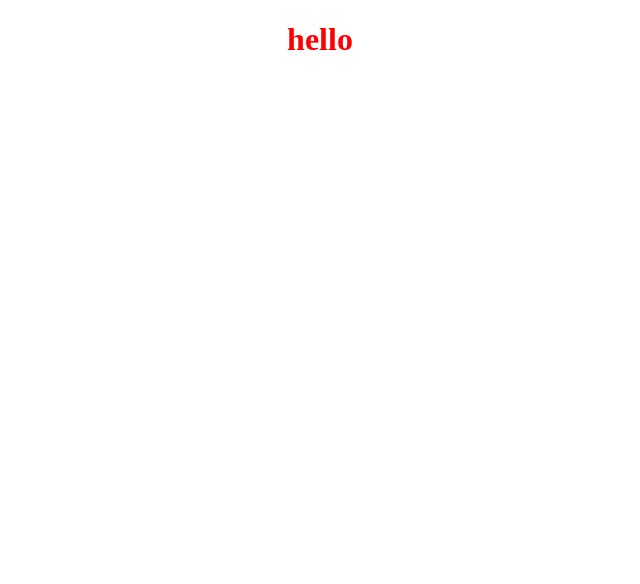
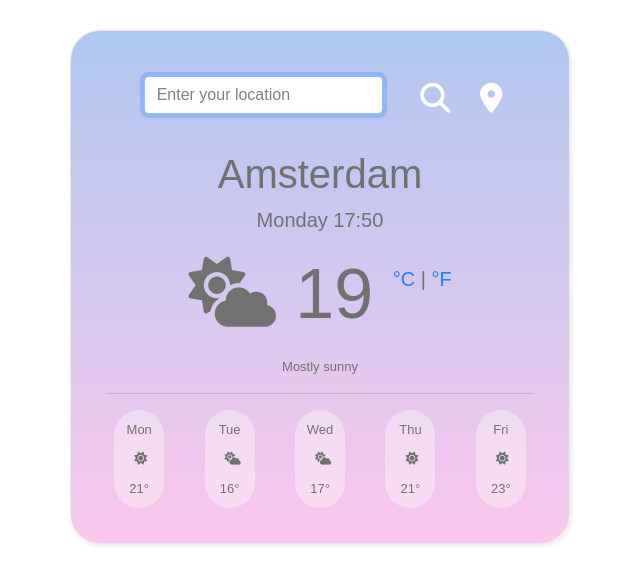
Before and after one commit to Talia-codes/my-weather-app, a plain HTML site: page index.html in a window 1280 px wide. Shown: the whole page, without its empty margins (320-960 px from the left). Drawn offline with nearby package versions, Linux system fonts and the light colour scheme; no server answers.

Commit message:
Moved weather project into folder

```diff
--- a/index.html
+++ b/index.html
@@ -4,11 +4,130 @@
     <meta charset="UTF-8" />
     <meta http-equiv="X-UA-Compatible" content="IE=edge" />
     <meta name="viewport" content="width=device-width, initial-scale=1.0" />
-    <title>Document</title>
-    <link rel="stylesheet" href="style.css" />
+    <script src="https://cdn.jsdelivr.net/npm/axios/dist/axios.min.js"></script>
+    <link
+      href="https://cdn.jsdelivr.net/npm/bootstrap@5.0.0-beta3/dist/css/bootstrap.min.css"
+      rel="stylesheet"
+      integrity="sha384-eOJMYsd53ii+scO/bJGFsiCZc+5NDVN2yr8+0RDqr0Ql0h+rP48ckxlpbzKgwra6"
+      crossorigin="anonymous"
+    />
+    <link rel="stylesheet" href="src/style.css" />
+
+    <title>Weather app 🌞</title>
   </head>
   <body>
-    <h1>hello</h1>
+    <div class="container">
+      <div class="weather-app-wrapper">
+        <div class="weather-app">
+
+            <p>
+            <div class="row">
+              <div class="col-1">
+                </div>
+              <div class="col-7">
+                <div class="mb-3">
+                  <form id="search-city">
+                  <input
+                    type="text"
+                    class="form-control"
+                    placeholder="Enter your location"
+                    autofocus="on"
+                    id="city-input"
+                  />
+
+                </div>
+              </div>
+                  <div class="col-4">
+                <button type="submit" class="btn" id="search-button">
+                <i class="fas fa-search" aria-hidden="true" value="search"></i>
+                </button>
+
+                 <button type="button" class="btn" id="current-location-button">
+                <i class="fas fa-map-marker-alt" aria-hidden="true" value="search"></i>
+                </button>
+                                  </form>
+                </div>
+              </div>
+            </p>
+
+
+          <h1>
+            Amsterdam
+                      </h1>
+          <h2 id="date">
+
+          </h2>
+                      <p>
+          <span class="weather-icon">
+            <i class="fas fa-cloud-sun"></i>
+          </span>
+            <span class="temperature" id="temperature">
+              19
+          </span>
+          <span class="degrees">
+            <a href="#" id="celcius-link">°C</a>  |
+            <a href="#" id="fahrenheit-link">°F</a>
+          </span>
+          </p>
+          <p>
+          <span class="weather-description" id="weather-description">
+          Mostly sunny
+          </span>
+          </p>
+          <hr />
+
+  <div class="row">
+  <div class="col d-flex justify-content-center">
+  <div class="day-background1">
+  Mon
+  <p>
+  <i class="fas fa-sun"></i>
+  </p>
+  21°
+</div>
+  </div>
+ <div class="col d-flex justify-content-center">
+<div class="day-background1">
+  Tue
+  <p>
+  <i class="fas fa-cloud-sun"></i>
+  </p>
+  16°
+</div>
+  </div>
+    <div class="col d-flex justify-content-center">
+<div class="day-background1">
+  Wed
+  <p>
+  <i class="fas fa-cloud-sun"></i>
+  </p>
+  17°
+</div>
+  </div>
+    <div class="col d-flex justify-content-center">
+<div class="day-background1">
+  Thu
+  <p>
+  <i class="fas fa-sun"></i>
+  </p>
+  21°
+</div>
+  </div>
+    <div class="col d-flex justify-content-center">
+<div class="day-background1">
+  Fri
+  <p>
+  <i class="fas fa-sun"></i>
+  </p>
+  23°
+</div>
+  </div>
+  </div>
+        </div>
+      </div>
+      <footer>
+      </footer>
+     <script src="src/script.js"></script>
+   <script src="https://kit.fontawesome.com/2aa33b1e7f.js" crossorigin="anonymous"></script>
   </body>
-  <script src="script.js"></script>
 </html>
--- /dev/null
+++ b/src/script.js
@@ -0,0 +1,93 @@
+function showTemperature(response) {
+  console.log(response.data);
+  let temperature = Math.round(response.data.main.temp);
+  let h1 = document.querySelector("h1");
+  h1.innerHTML = `${response.data.name}`;
+  let displayTemp = `${temperature}`;
+  let temp = document.querySelector("#temperature");
+  temp.innerHTML = `${displayTemp}`;
+  document.querySelector("#weather-description").innerHTML =
+    response.data.weather[0].main;
+}
+
+function retrievePosition(position) {
+  let apiKey = "5f472b7acba333cd8a035ea85a0d4d4c";
+  let units = "metric";
+  let lat = position.coords.latitude;
+  let lon = position.coords.longitude;
+  let apiUrl = `https://api.openweathermap.org/data/2.5/weather?lat=${lat}&lon=${lon}&units=${units}&appid=${apiKey}`;
+
+  axios.get(apiUrl).then(showTemperature);
+}
+function getLocation() {
+  navigator.geolocation.getCurrentPosition(retrievePosition);
+}
+
+let pin = document.querySelector("#current-location-button");
+pin.addEventListener("click", getLocation);
+
+function searchCity(city) {
+  let apiKey = "5f472b7acba333cd8a035ea85a0d4d4c";
+  let units = "metric";
+  let apiUrl = `https://api.openweathermap.org/data/2.5/weather?q=${city}&appid=${apiKey}&units=${units}`;
+  axios.get(apiUrl).then(showTemperature);
+}
+
+function handleSubmit(event) {
+  event.preventDefault();
+  let city = document.querySelector("#city-input").value;
+  searchCity(city);
+}
+
+let searchInput = document.querySelector("#search-city");
+searchInput.addEventListener("submit", handleSubmit);
+
+let now = new Date();
+let days = [
+  "Sunday",
+  "Monday",
+  "Tuesday",
+  "Wednesday",
+  "Thursday",
+  "Friday",
+  "Saturday",
+];
+let day = days[now.getDay()];
+
+function formatDate() {
+  return formattedDate;
+}
+
+let hours = now.getHours();
+if (hours < 10) {
+  hours = `0${hours}`;
+}
+let minutes = now.getMinutes();
+if (minutes < 10) {
+  minutes = `0${minutes}`;
+}
+let formattedDate = `${day} ${hours}:${minutes}`;
+
+let h2 = document.querySelector("#date");
+h2.innerHTML = formatDate(new Date());
+
+function showFahrenheit(event) {
+  event.preventDefault();
+  let temperatureElement = document.querySelector("#temperature");
+  let temperature = temperatureElement.innerHTML;
+  temperatureElement.innerHTML = Math.round((temperature * 9) / 5 + 32);
+}
+
+function showCelcius(event) {
+  event.preventDefault();
+  let temperatureElement = document.querySelector("#temperature");
+  temperatureElement.innerHTML = 19;
+}
+
+let fahrenheit = document.querySelector("#fahrenheit-link");
+fahrenheit.addEventListener("click", showFahrenheit);
+
+let celcius = document.querySelector("#celcius-link");
+celcius.addEventListener("click", showCelcius);
+
+searchCity("Amsterdam");
--- /dev/null
+++ b/src/style.css
@@ -0,0 +1,75 @@
+.weather-app-wrapper {
+  display: block;
+  max-width: 500px;
+  margin: 30px auto;
+  font-family: "Montserrat", sans-serif;
+  font-size: 13px;
+}
+.weather-app {
+  padding: 35px;
+  border: 1px solid #e7e7e7;
+  border-radius: 30px;
+  background-image: linear-gradient(to top, #fbc2eb 0%, #a6c1ee 100%);
+  opacity: 0.9;
+  box-shadow: 2px 2px 5px #e7e7e7;
+  color: #616161;
+}
+
+.day-background1 {
+  text-align: center;
+  padding: 10px;
+  max-width: 50px;
+  border-radius: 25px;
+  background-color: #ffffff60;
+  color: #616161;
+}
+.fa-search {
+  color: #fff;
+  font-size: 30px;
+}
+
+.fa-map-marker-alt {
+  color: #fff;
+  font-size: 30px;
+}
+
+h1 {
+  text-align: center;
+  padding: 10px;
+  margin: 0px auto;
+}
+
+h2 {
+  text-align: center;
+  font-size: 20px;
+}
+
+a {
+  text-decoration: none;
+}
+
+.weather-icon {
+  text-align: center;
+  font-size: 70px;
+}
+
+.temperature {
+  text-align: center;
+  font-size: 70px;
+}
+
+.degrees {
+  font-size: 20px;
+  text-align: center;
+  position: relative;
+  top: -32px;
+}
+
+.days {
+  position: relative;
+}
+
+p {
+  text-align: center;
+  margin: 10px;
+}
--- a/style.css
+++ /dev/null
@@ -1,4 +0,0 @@
-h1 {
-  text-align: center;
-  color: red;
-}
```
Also changed, not shown: script.js (deleted).
